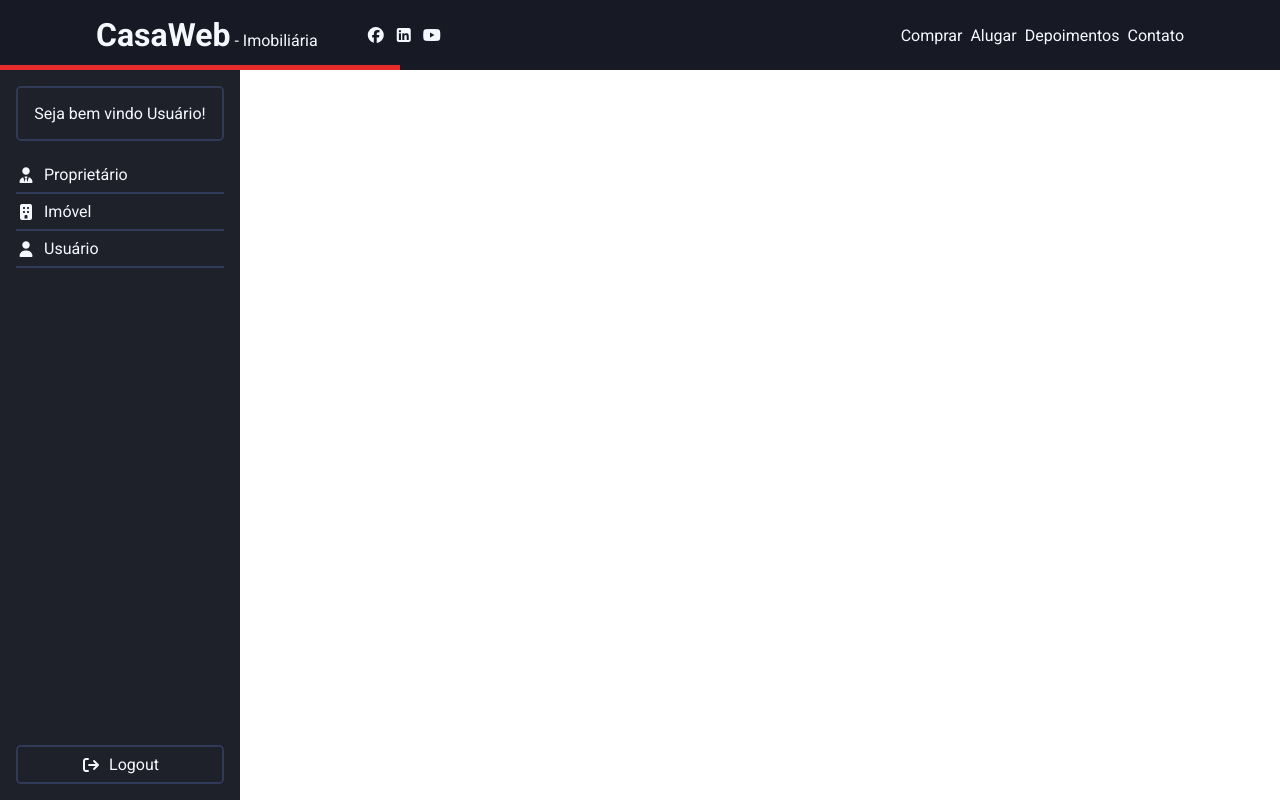
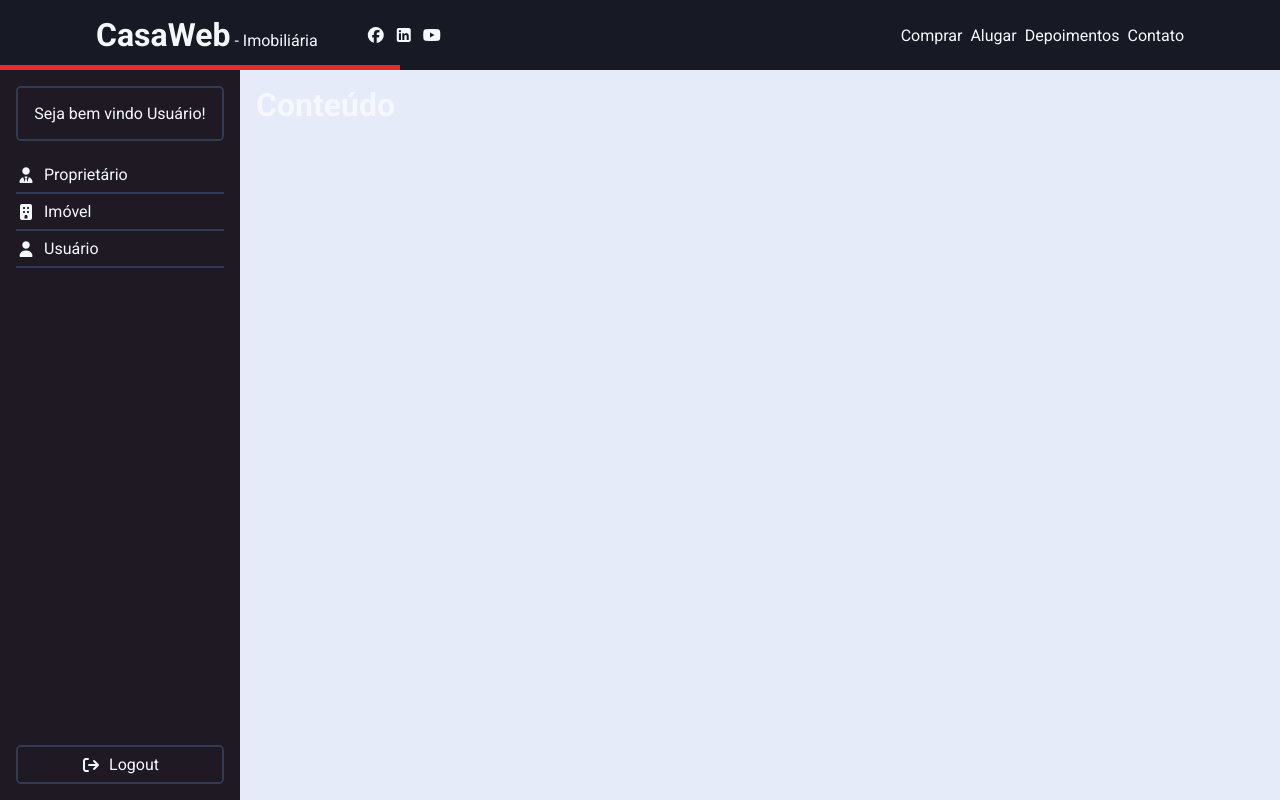
Before and after one commit to amsterdan-vasconcelos/portal-imobiliario, a PHP site: page /dashboard in a window 1280 px wide. Run offline with PHP 8.4, Linux system fonts and the light colour scheme; some libraries are stand-ins or nearby versions.

Commit message:
feat: refactor dashboard layout and styles; add new CSS files for header, sidebar, and table

```diff
--- a/app/views/dashboard/index.php
+++ b/app/views/dashboard/index.php
@@ -3,42 +3,19 @@
 
 <head>
   <?php require_once __DIR__ . '/../shared/head.php' ?>
+  <link rel="stylesheet" href="<?= BASE_URL ?>/public/css/dashboard/index.css">
   <title>Dashboard</title>
 </head>
 
 <body>
   <?php require_once __DIR__ . '/../shared/header.php' ?>
+
   <div class="l-dashboard">
-    <nav class="c-sidebar">
-      <div class="c-sidebar__header">Seja bem vindo Usuário!</div>
-      <ul class="c-sidebar__content">
-        <a href="">
-          <li class="c-sidebar__item">
-            <i class="fa-solid fa-user-tie"></i>
-            Proprietário
-          </li>
-        </a>
-        <a href="">
-          <li class="c-sidebar__item">
-            <i class="fa-solid fa-building"></i>
-            Imóvel
-          </li>
-        </a>
-        <a href="">
-          <li class="c-sidebar__item">
-            <i class="fa-solid fa-user"></i>
-            Usuário
-          </li>
-        </a>
-      </ul>
-      <div class="c-sidebar__footer">
-        <a class="c-button c-button--full c-button--logout" href="">
-          <i class="fa-solid fa-arrow-right-from-bracket"></i>
-          Logout
-        </a>
-      </div>
-    </nav>
-    <div>
+    <div class="l-dashboard__sidebar">
+      <?php require_once __DIR__ . '/partials/sidebar.php' ?>
+    </div>
+    <div class="l-dashboard__content">
+      <h1>Conteúdo</h1>
     </div>
   </div>
 </body>
--- a/app/views/home/index.php
+++ b/app/views/home/index.php
@@ -3,6 +3,7 @@
 
 <head>
   <?php require_once __DIR__ . '/../shared/head.php' ?>
+  <link rel="stylesheet" href="<?= BASE_URL ?>/public/css/home/index.css">
   <title>Página Principal</title>
 </head>
 
--- a/app/views/shared/head.php
+++ b/app/views/shared/head.php
@@ -7,20 +7,4 @@
 <link rel="preconnect" href="https://fonts.gstatic.com" crossorigin>
 <link href="https://fonts.googleapis.com/css2?family=Roboto:ital,wght@0,100..900;1,100..900&display=swap" rel="stylesheet">
 <!-- CSS -->
-<link rel="stylesheet" href="public/css/global.css">
-<link rel="stylesheet" href="public/css/header.css">
-<link rel="stylesheet" href="public/css/l-footer.css">
-<link rel="stylesheet" href="public/css/c-button.css">
-<!-- CSS HOME -->
-<link rel="stylesheet" href="public/css/home/hero.css">
-<link rel="stylesheet" href="public/css/home/cta.css">
-<link rel="stylesheet" href="public/css/home/available.css">
-<link rel="stylesheet" href="public/css/home/card.css">
-<link rel="stylesheet" href="public/css/home/testimonials.css">
-<link rel="stylesheet" href="public/css/home/l-contact.css">
-<link rel="stylesheet" href="public/css/home/c-card-contact.css">
-<link rel="stylesheet" href="public/css/home/l-contact-form.css">
-<link rel="stylesheet" href="public/css/home/c-form.css">
-<!-- CSS DASHBOARD -->
-<link rel="stylesheet" href="public/css/dashboard/l-dashboard.css">
-<link rel="stylesheet" href="public/css/dashboard/c-sidebar.css">
+<link rel="stylesheet" href="<?= BASE_URL ?>/public/css/global.css">
--- /dev/null
+++ b/public/css/dashboard/c-dashboard-header.css
@@ -0,0 +1,16 @@
+.c-dashboard-header {
+  color: var(--color-background);
+  display: flex;
+  justify-content: space-between;
+  align-items: center;
+  gap: 1rem;
+  border-bottom: 1px solid var(--color-border);
+  padding-bottom: 1rem;
+
+  .c-dashboard-header__button {
+    background-color: var(--color-border);
+    color: var(--color-text);
+    padding: 0.5rem 1rem;
+    border-radius: 0.3rem;
+  }
+}
--- a/public/css/dashboard/c-sidebar.css
+++ b/public/css/dashboard/c-sidebar.css
@@ -1,10 +1,9 @@
 .c-sidebar {
   background-color: oklch(from var(--color-background) l c h / 0.97);
-
   display: grid;
   grid-template-rows: auto 1fr auto;
-  height: calc(100svh - 4.375rem);
   padding: 1rem;
+  height: 100%;
 
   .c-sidebar__header {
     text-align: center;
--- /dev/null
+++ b/public/css/dashboard/index.css
@@ -0,0 +1,4 @@
+@import url("./l-dashboard.css");
+@import url("./c-sidebar.css");
+@import url("./c-dashboard-header.css");
+@import url("./c-table.css");
--- a/public/css/dashboard/l-dashboard.css
+++ b/public/css/dashboard/l-dashboard.css
@@ -1,4 +1,15 @@
 .l-dashboard {
-  display: grid;
-  grid-template-columns: 15rem 1fr;
+  display: flex;
+  background-color: red;
+  height: calc(100svh - var(--header-height));
+
+  .l-dashboard__sidebar {
+    width: 15rem;
+  }
+
+  .l-dashboard__content {
+    flex: 1;
+    background-color: var(--color-surface);
+    padding: 1rem;
+  }
 }
--- a/public/css/global.css
+++ b/public/css/global.css
@@ -1,53 +1,5 @@
-:root {
-  --max-width: 70rem;
-  --font-family: "Roboto", sans-serif;
-
-  --color-background: oklch(22% 0.02 270);
-  --color-text: oklch(98% 0.01 270);
-
-  --color-primary: oklch(45% 0.1 265);
-  --color-primary-hover: oklch(40% 0.12 265);
-
-  --color-accent: oklch(60% 0.22 27);
-  --color-accent-hover: oklch(55% 0.25 27);
-
-  --color-border: oklch(35% 0.05 270);
-  --color-surface: oklch(94% 0.02 270);
-
-  --color-primary-transparent: oklch(from var(--color-primary) l c h / 80%);
-  --color-accent-transparent: oklch(from var(--color-accent) l c h / 80%);
-}
-
-html {
-  scroll-behavior: smooth;
-}
-
-body {
-  font-family: var(--font-family);
-  color: var(--color-text);
-}
-
-* {
-  padding: 0;
-  border: 0;
-  margin: 0;
-  box-sizing: border-box;
-}
-
-a {
-  color: inherit;
-  text-decoration: none;
-}
-
-button {
-  background: none;
-}
-
-ul {
-  list-style: none;
-}
-
-img {
-  max-width: 100%;
-  display: block;
-}
+@import url("./variables.css");
+@import url("./reset.css");
+@import url("./l-header.css");
+@import url("./l-footer.css");
+@import url("./c-button.css");
--- a/public/css/header.css
+++ b/public/css/l-header.css
@@ -1,7 +1,7 @@
 .header {
   position: relative;
   background-color: var(--color-background);
-  height: 4.375rem;
+  height: var(--header-height);
 
   &::before {
     content: "";
--- /dev/null
+++ b/public/css/reset.css
@@ -0,0 +1,33 @@
+html {
+  scroll-behavior: smooth;
+}
+
+body {
+  font-family: var(--font-family);
+  color: var(--color-text);
+}
+
+* {
+  padding: 0;
+  border: 0;
+  margin: 0;
+  box-sizing: border-box;
+}
+
+a {
+  color: inherit;
+  text-decoration: none;
+}
+
+button {
+  background: none;
+}
+
+ul {
+  list-style: none;
+}
+
+img {
+  max-width: 100%;
+  display: block;
+}
--- /dev/null
+++ b/public/css/variables.css
@@ -0,0 +1,20 @@
+:root {
+  --max-width: 70rem;
+  --font-family: "Roboto", sans-serif;
+  --header-height: 4.375rem;
+
+  --color-background: oklch(22% 0.02 270);
+  --color-text: oklch(98% 0.01 270);
+
+  --color-primary: oklch(45% 0.1 265);
+  --color-primary-hover: oklch(40% 0.12 265);
+
+  --color-accent: oklch(60% 0.22 27);
+  --color-accent-hover: oklch(55% 0.25 27);
+
+  --color-border: oklch(35% 0.05 270);
+  --color-surface: oklch(94% 0.02 270);
+
+  --color-primary-transparent: oklch(from var(--color-primary) l c h / 80%);
+  --color-accent-transparent: oklch(from var(--color-accent) l c h / 80%);
+}
--- a/public/index.php
+++ b/public/index.php
@@ -1,6 +1,7 @@
 <?php
 
 require_once __DIR__ . '/../vendor/autoload.php';
+require_once __DIR__ . '/../app/consts/consts.php';
 
 use App\Core\Router;
 
```
Also changed, not shown: public/css/dashboard/c-table.css (added, +47 -0 lines), public/css/home/index.css (added, +9 -0 lines).
